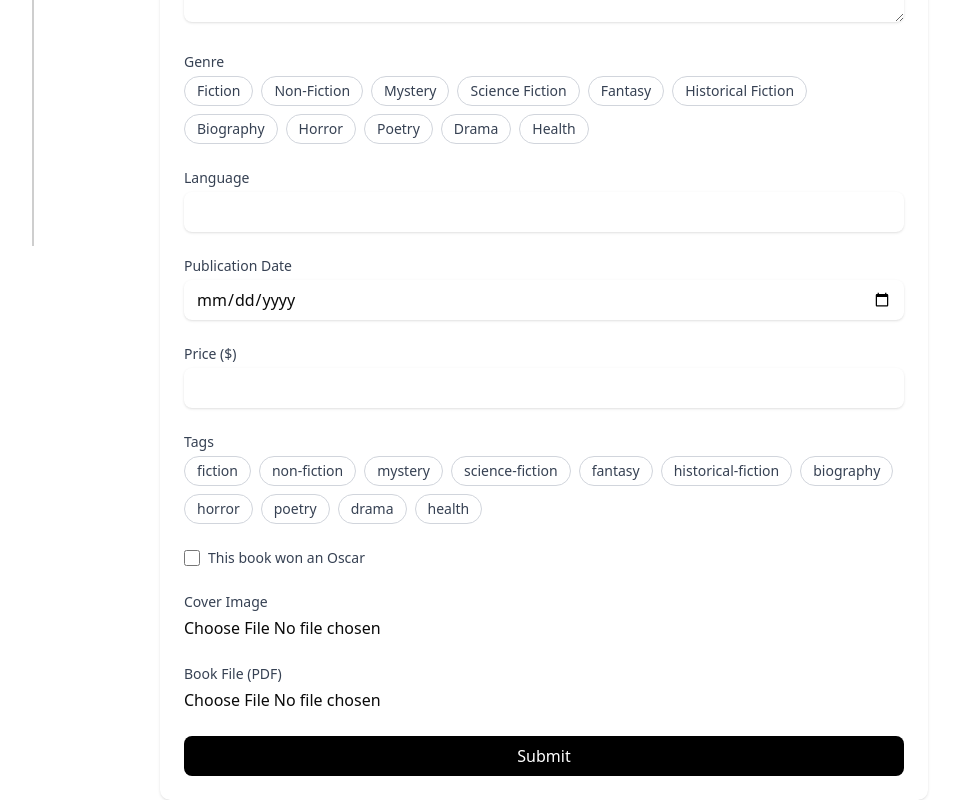
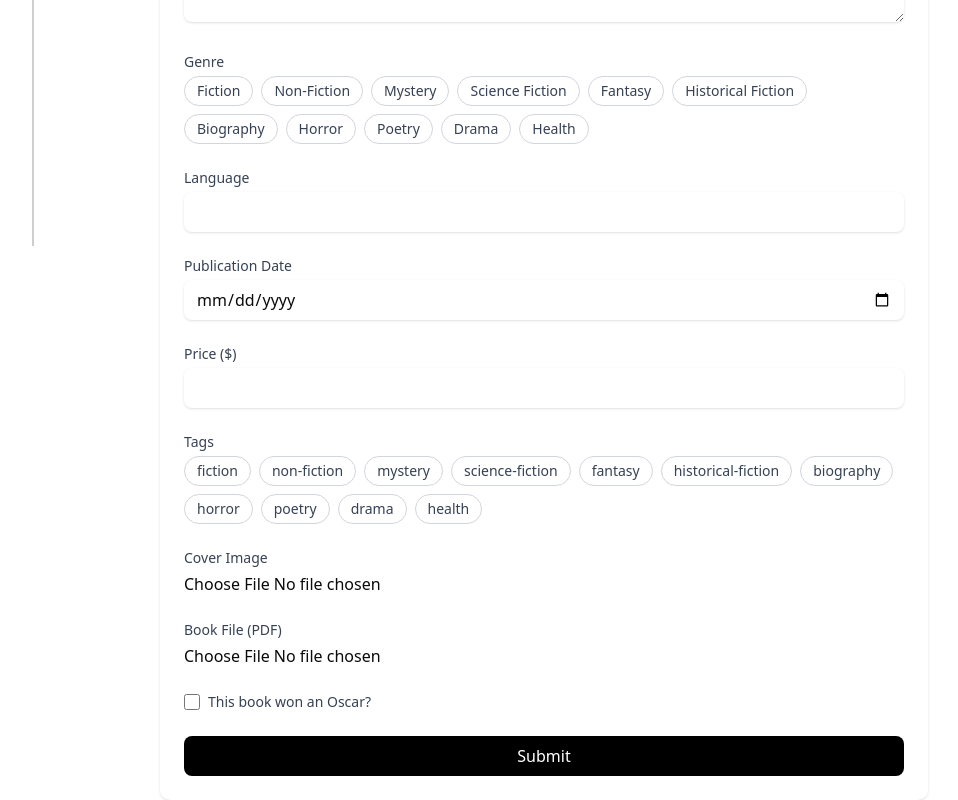
Before and after one commit to sohelrana2002/eBook-Application, a React (Vite) app in the folder admin/: page /book/add-book in a window 1280 px wide. Shown: the part 554-1354 px from the top of the page, without its empty margins (226-1184 px from the left). Built offline with nearby package versions, Linux system fonts and the light colour scheme; sample sign-in values are in the browser's storage.

Commit message:
right placement

```diff
--- a/admin/src/pages/addBook/AddBook.jsx
+++ b/admin/src/pages/addBook/AddBook.jsx
@@ -269,17 +269,6 @@ const AddBook = () => {
           </div>
         </div>
 
-        <div className="flex items-center gap-2 mt-1">
-          <input
-            type="checkbox"
-            name="isOscar"
-            checked={formData.isOscar}
-            onChange={handleChange}
-            className="h-4 w-4 text-blue-600 border-gray-300 rounded"
-          />
-          <span className="text-sm text-gray-700">This book won an Oscar</span>
-        </div>
-
         {/* Cover Image */}
         <div>
           <label className="block text-sm font-medium text-gray-700">
@@ -308,6 +297,18 @@ const AddBook = () => {
           />
         </div>
 
+        {/* =====isOscar===== */}
+        <div className="flex items-center gap-2 mt-1">
+          <input
+            type="checkbox"
+            name="isOscar"
+            checked={formData.isOscar}
+            onChange={handleChange}
+            className="h-4 w-4 text-blue-600 border-gray-300 rounded"
+          />
+          <span className="text-sm text-gray-700">This book won an Oscar?</span>
+        </div>
+
         <div>
           <button
             type="submit"
```
